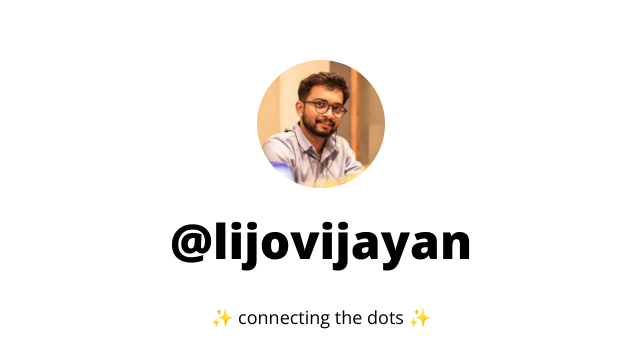
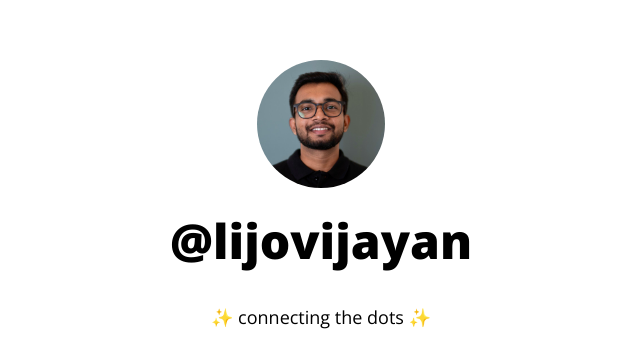
Before and after one commit to lijovijayan/links, a website: page src/index.html in a window 1280 px wide. Shown: the top 361 px of the page, without its empty margins (319-959 px from the left). Drawn offline with Linux system fonts and the light colour scheme.

Commit message:
updated profile pic

```diff
--- a/src/index.html
+++ b/src/index.html
@@ -38,7 +38,7 @@
             <div class="row">
                 <div class="column" style="margin-top: 10%">
                     <!-- Your Image Here -->
-                    <img src="images/profile_updated.jpeg" class="avatar" srcset="images/profile.jpeg" alt="" />
+                    <img src="images/profile_updated.jpeg" class="avatar" srcset="images/profile_updated.jpeg" alt="" />
 
                     <!-- Title -->
                     <h1 role="heading">@lijovijayan</h1>
```
